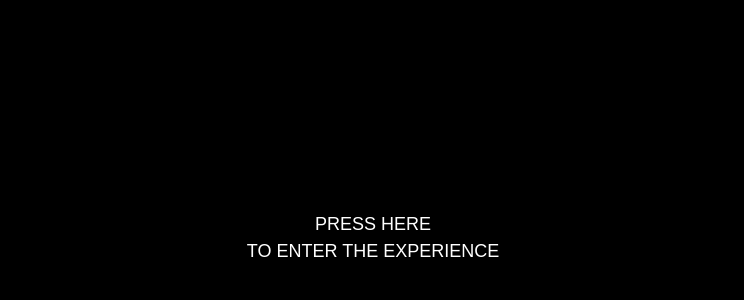
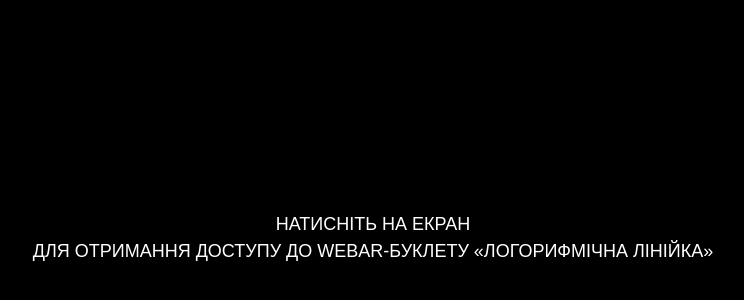
Before and after one commit to sareturov/WebAR-Example, a plain HTML site: page index.html in a window 1280 px wide. Shown: the part 162-462 px from the top of the page, without its empty margins (267-1011 px from the left). Drawn offline with nearby package versions, Linux system fonts and the light colour scheme.

Commit message:
Update index.html

```diff
--- a/index.html
+++ b/index.html
@@ -27,9 +27,9 @@
                 text-transform: uppercase; font-family: Arial, Helvetica, sans-serif; font-weight: 400; line-height: 1.5em; font-size: large; white-space: nowrap;
                 user-select: none; pointer-events: none;
             ">
-            Press here
+            Натисніть на екран
             <br>
-            to enter the experience
+            для отримання доступу до WebAR-буклету «Логорифмічна лінійка»
         </div>
     </div>
 
```
